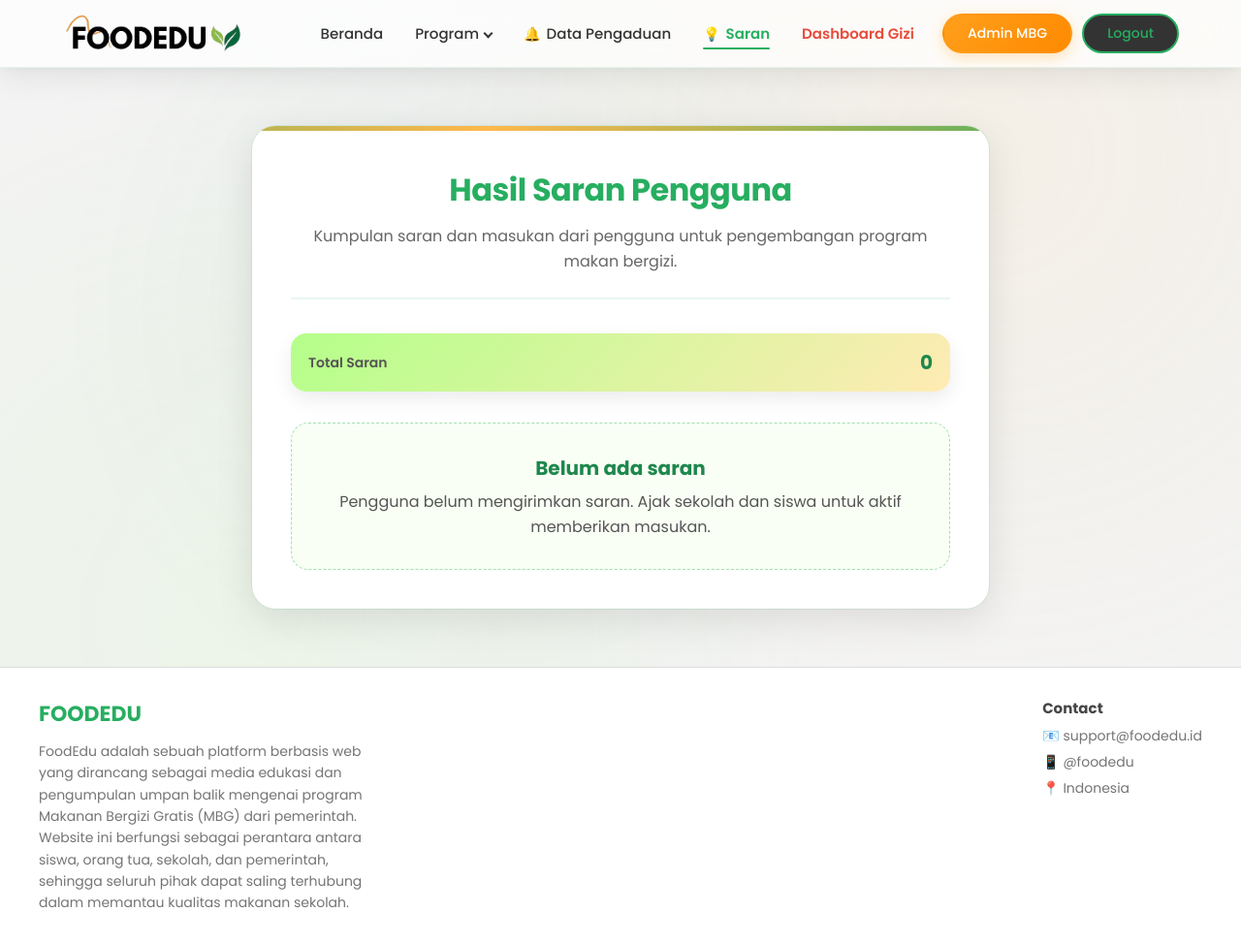
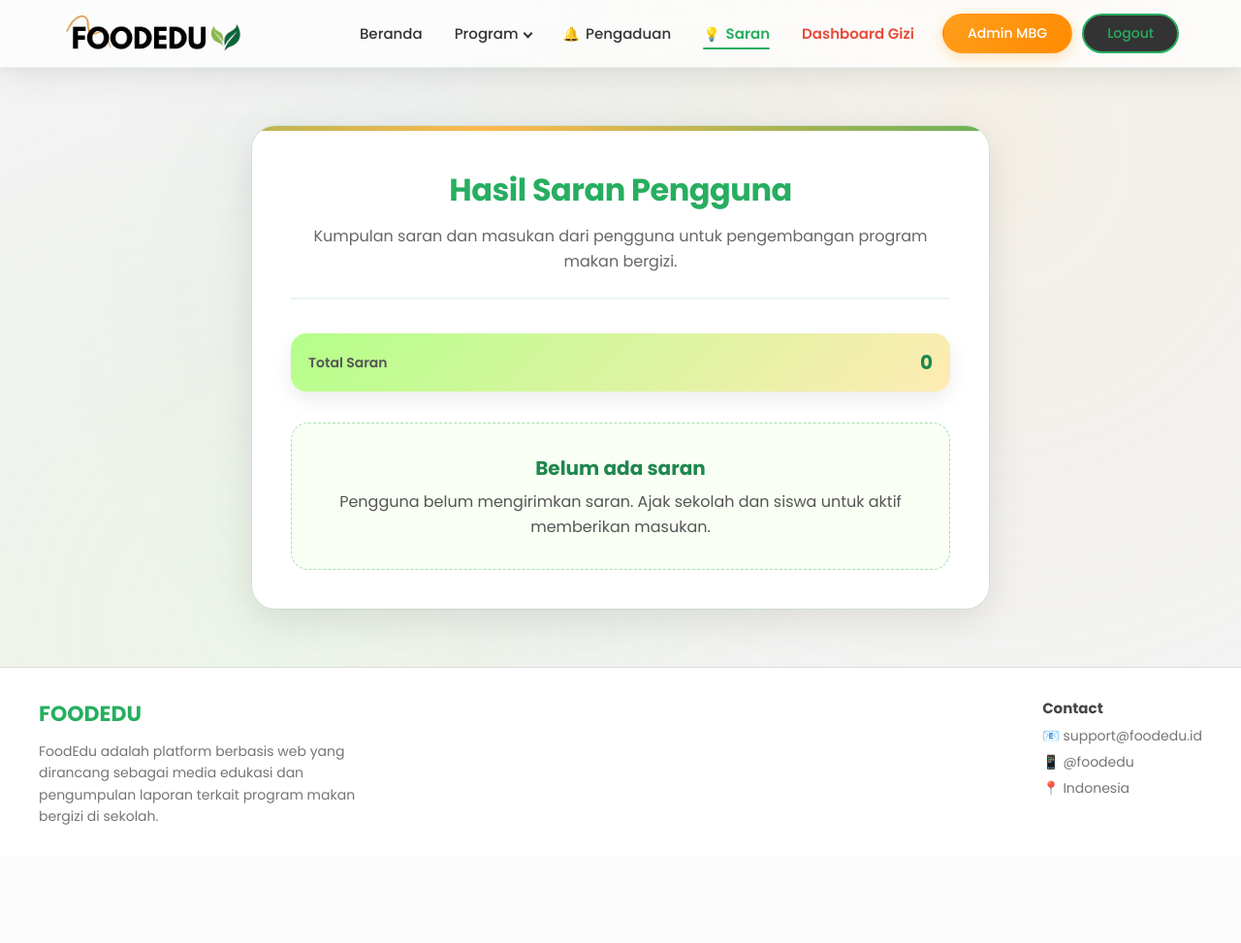
Before and after one commit to mhassanaf/FoodEdu07, a PHP site: page /saran.php in a window 1280 px wide. Shown: the whole page at 97% size. After the commit the page ends 851 px from the top, so only its background shows below. Run offline with PHP 8.4, Linux system fonts and the light colour scheme; a user stored in the database is signed in; data that the repository does not hold is empty.

Commit message:
Update saran.php

```diff
--- a/saran.php
+++ b/saran.php
@@ -71,7 +71,7 @@ if ($isMBG) {
                             <a href="gizi.html#kelayakan">Edukasi Kelayakan Makanan</a>
                         </div>
                     </div>
-                <a href="pengaduan.php" class="nav-item pengaduan-link"><?php echo $isMBG ? 'Data Pengaduan' : 'Pengaduan'; ?></a>
+                <a href="pengaduan.php" class="nav-item pengaduan-link"><?php echo $isMBG ? 'Pengaduan' : 'Pengaduan'; ?></a>
                 <a href="saran.php" class="nav-item saran-link active">Saran</a>
 
                 <!-- User Profile Buttons (Logged In) -->
@@ -249,10 +249,8 @@ if ($isMBG) {
         <div class="footer-left">
             <h3>FOODEDU</h3>
             <p>
-                FoodEdu adalah sebuah platform berbasis web yang dirancang sebagai media edukasi
-                dan pengumpulan umpan balik mengenai program Makanan Bergizi Gratis (MBG) dari pemerintah.
-                Website ini berfungsi sebagai perantara antara siswa, orang tua, sekolah, dan pemerintah,
-                sehingga seluruh pihak dapat saling terhubung dalam memantau kualitas makanan sekolah.
+                FoodEdu adalah platform berbasis web yang dirancang sebagai media edukasi
+                dan pengumpulan laporan terkait program makan bergizi di sekolah.
             </p>
         </div>
         <div class="footer-right">
```
